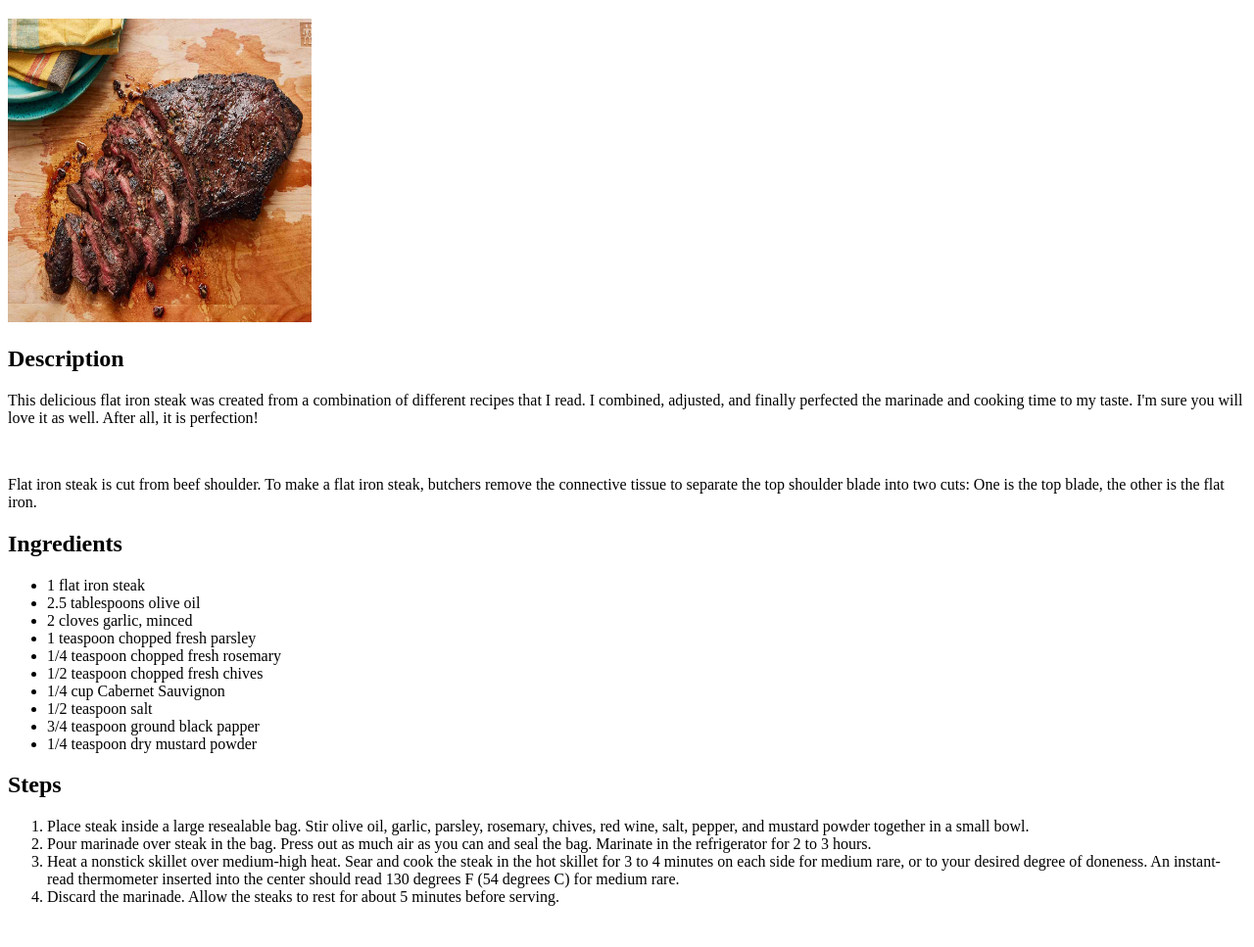
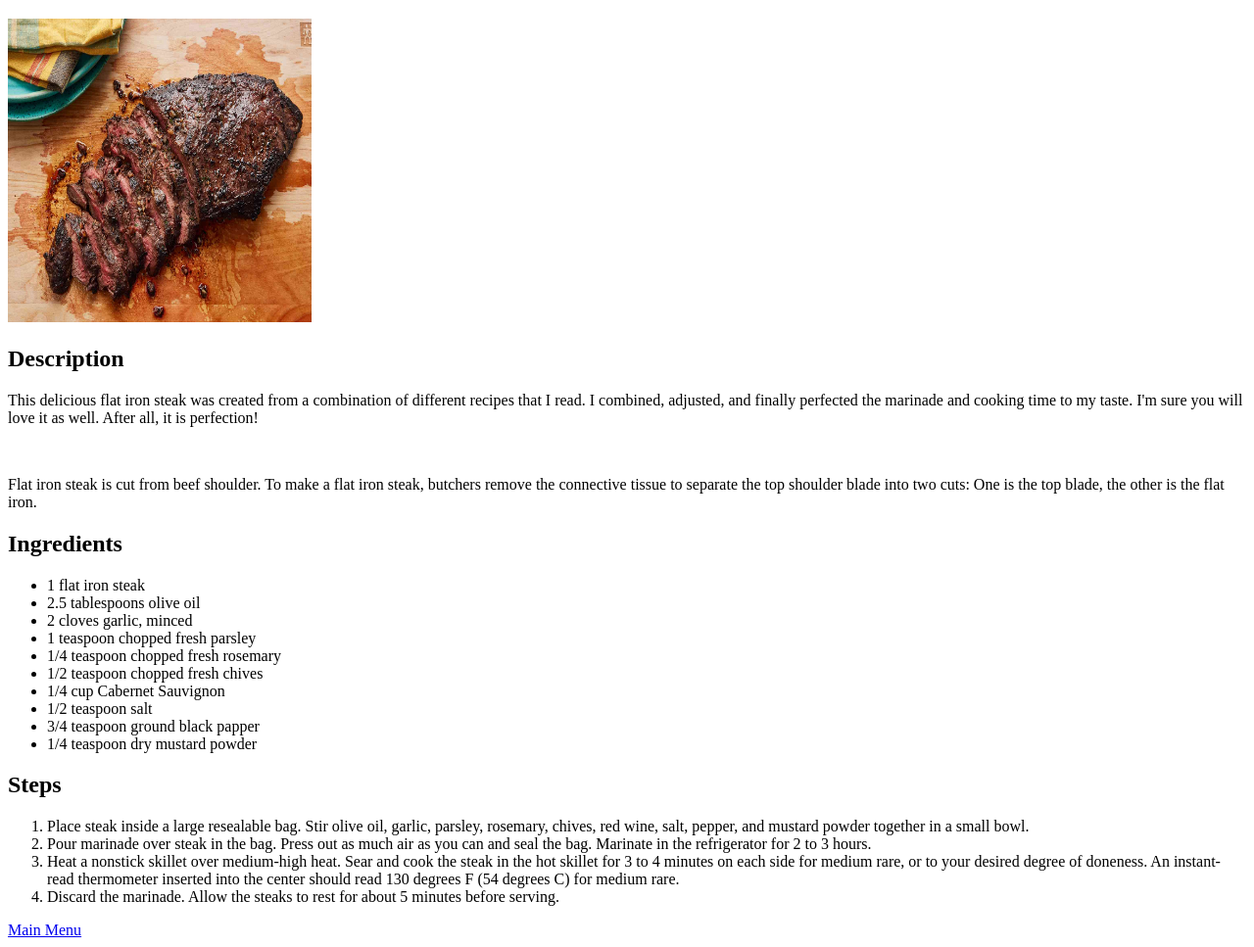
Before and after one commit to El-Hussein-00/odin-recipes, a plain HTML site: page recipes/Steak.html in a window 1280 px wide. Shown: the part 61-1028 px from the top of the page at 98% size. Before the commit the page ends 1002 px from the top, so only its background shows below. Drawn offline with Linux system fonts and the light colour scheme.

Commit message:
feat: added anchor to main menu to 3 recipes added link to main menu on steak, fried chicken, shawarma pages

```diff
--- a/recipes/Steak.html
+++ b/recipes/Steak.html
@@ -34,5 +34,6 @@
 
 
     </ol>
+    <a href="../index.html">Main Menu</a>
 </body>
 </html>
```
Also changed, not shown: recipes/fried-chicken.html (+1 -0 lines), recipes/shawarma.html (+1 -0 lines).
